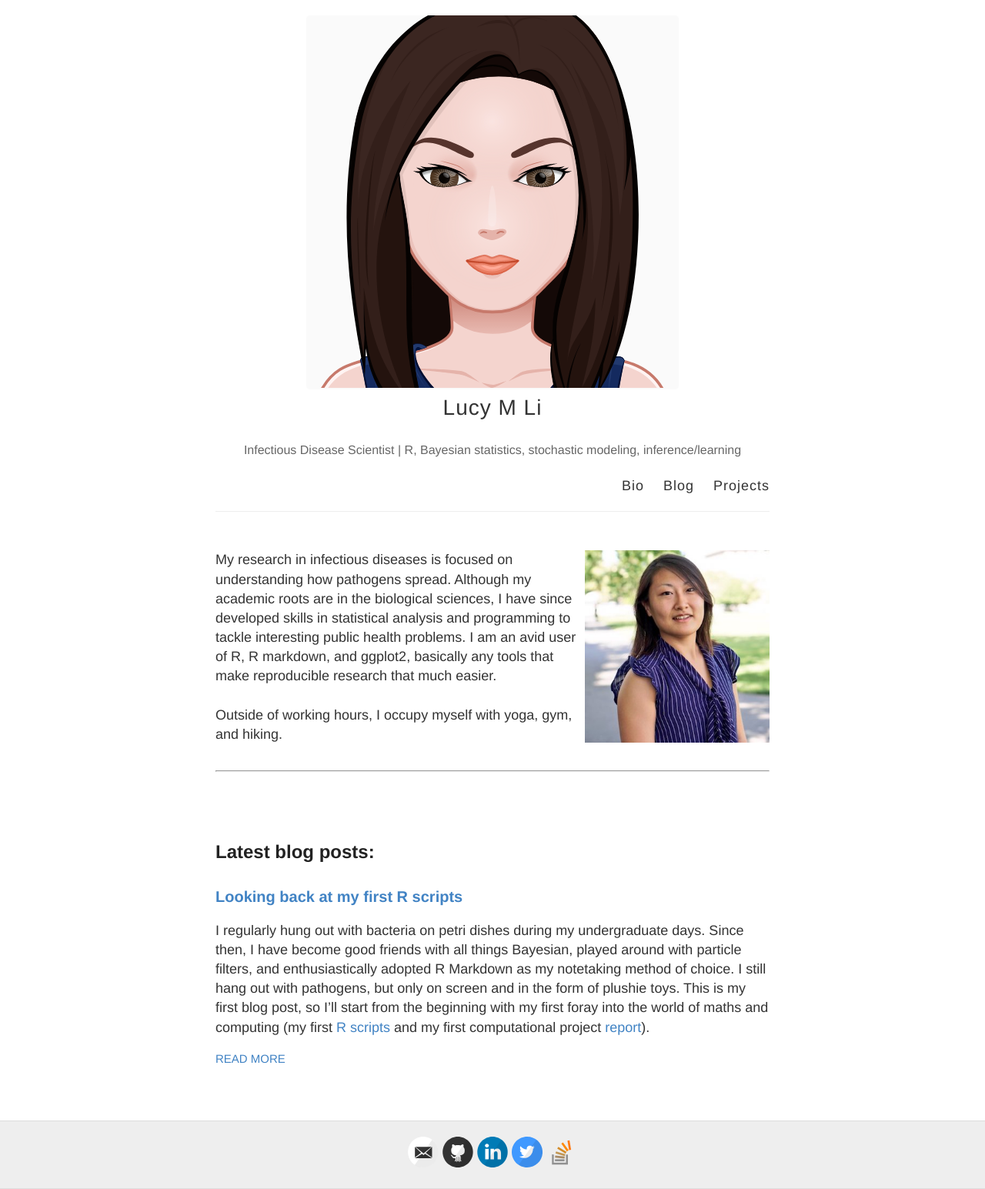
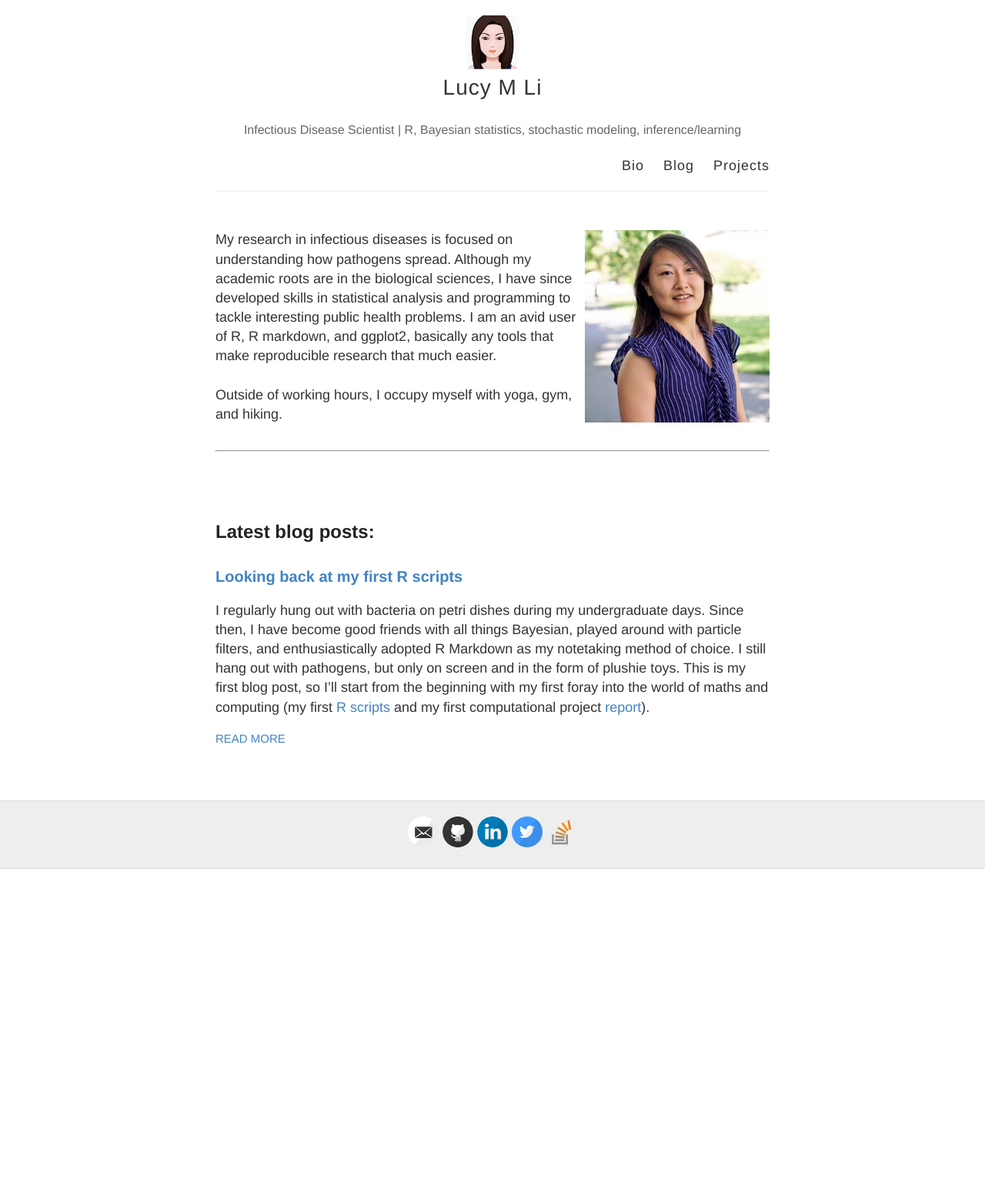
Before and after one commit to lucymli/lucymli.github.io, a Jekyll site: the page built from index.html, in a window 1280 px wide. Shown: the whole page at 77% size. Built offline with Jekyll 4.4.1, drawn with Linux system fonts in a browser that asks for light colours; after the commit the page ends 1129 px from its top, so only the background shows below that.

Commit message:
centering with style.scss

```diff
--- a/_layouts/default.html
+++ b/_layouts/default.html
@@ -26,7 +26,7 @@
     <div class="wrapper-masthead">
       <div class="container">
         <header class="masthead clearfix">
-             <a href="{{ site.baseurl }}/" class="site-avatar", style="text-align: center"><img src="{{ site.avatar }}", align="center" /></a>
+             <a href="{{ site.baseurl }}/" class="site-avatar"><img src="{{ site.avatar }}", align="center" /></a>
           <div class="site-info">
             <h1 class="site-name"><a href="{{ site.baseurl }}/">{{ site.name }}</a></h1><br/>
             <p class="site-description", align="center">{{ site.description }}</p>
--- a/style.scss
+++ b/style.scss
@@ -174,6 +174,8 @@
   }
 
   img {
+    width: 70px;
+    height: 70px;
     display: block;
     margin: auto;
     border-radius: 5px;
```
